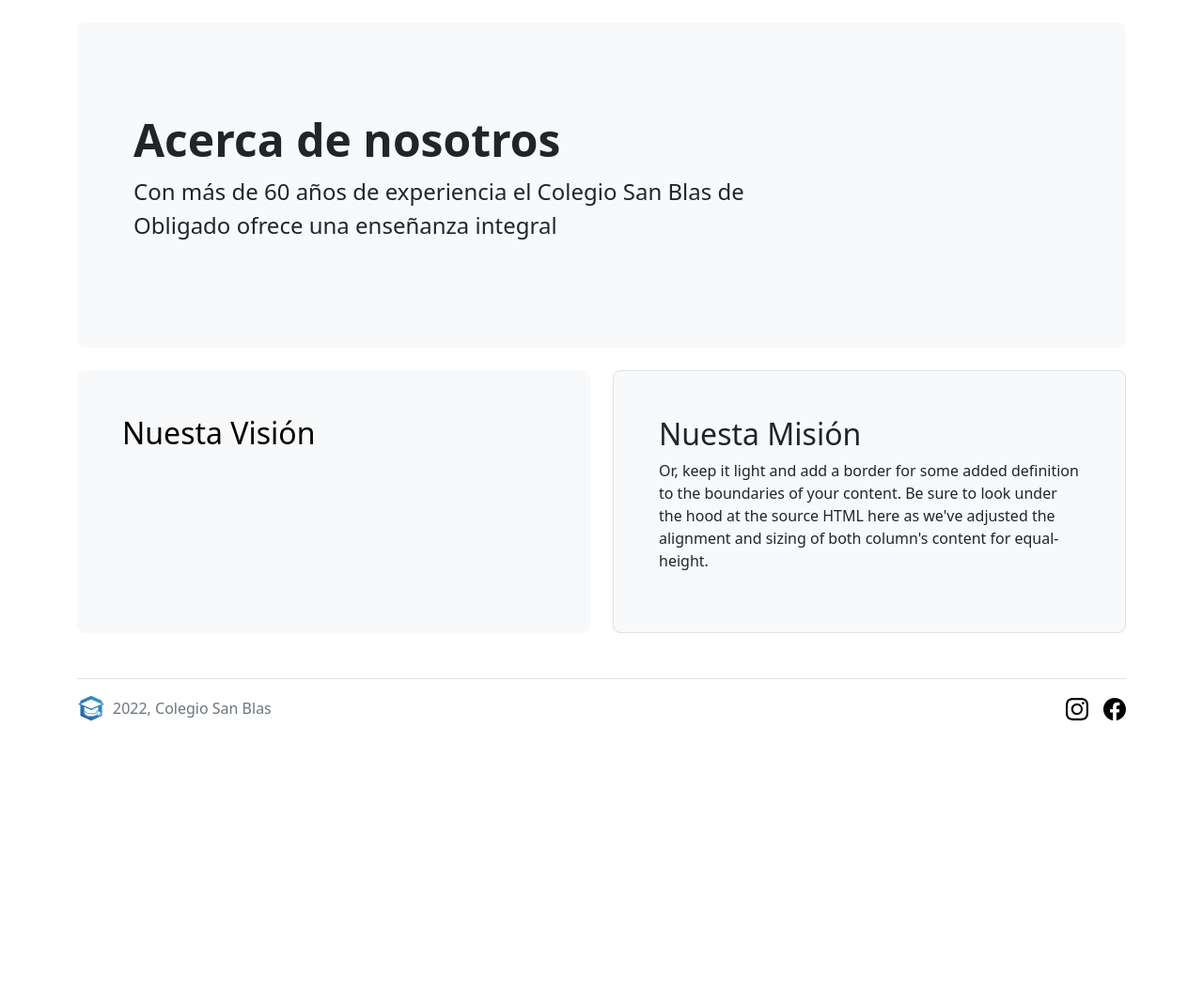
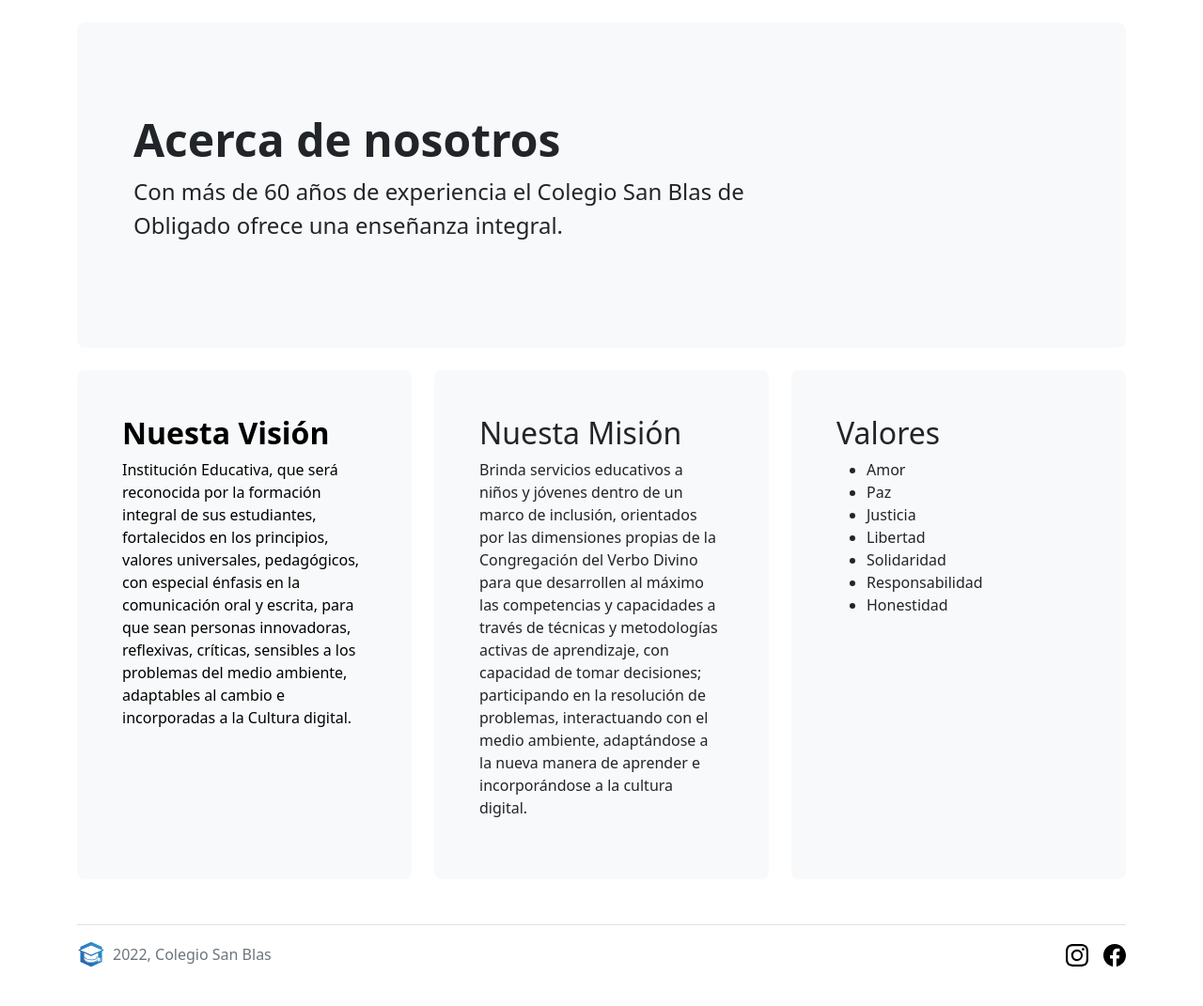
Before and after one commit to Usiless/ProyectoCSB, a Flask app: page /about in a window 1280 px wide. Shown: the part 62-1133 px from the top of the page at 94% size. Before the commit the page ends 830 px from the top, so only its background shows below. Run offline with Flask 2, Linux system fonts and the light colour scheme; some libraries are stand-ins or nearby versions.

Commit message:
A ver qué pasa

```diff
--- a/main.py
+++ b/main.py
@@ -357,8 +357,6 @@ def ver_profesores(id):
                 legajo.append([legajo_ids[i], legajo_data[i], id])
             legajo = limpia_sub_tabla_multi(legajo)
             legajo_raw = convierte_img_a_64_multi(legajo)
-            print(legajo)
-            print(legajo_raw)
             Profesores.update(db, profesor, legajo_raw)
         elif request.form["btn_submit"] == "btn_delete":
             Profesores.delete(db, id)
--- a/templates/about.html
+++ b/templates/about.html
@@ -7,21 +7,34 @@
     <div class="p-5 mb-4 bg-light rounded-3">
         <div class="container-fluid py-5">
             <h1 class="display-5 fw-bold">Acerca de nosotros</h1>
-            <p class="col-md-8 fs-4">Con más de 60 años de experiencia el Colegio San Blas de Obligado ofrece una enseñanza integral</p>
+            <p class="col-md-8 fs-4">Con más de 60 años de experiencia el Colegio San Blas de Obligado ofrece una enseñanza integral.</p>
         </div>
     </div>
-
     <div class="row align-items-md-stretch">
-        <div class="col-md-6">
+        <div class="col-md-4">
             <div class="h-100 p-5 text-bg-light rounded-3">
-                <h2>Nuesta Visión</h2>
-                <p></p>
+                <h2 class="display-10 fw-bold">Nuesta Visión</h2>
+                <p>Institución Educativa, que será reconocida por la formación integral de sus estudiantes, fortalecidos en los principios, valores universales, pedagógicos, con especial énfasis en la comunicación oral y escrita, para que sean personas innovadoras, reflexivas, críticas, sensibles a los problemas del medio ambiente, adaptables al cambio e incorporadas a la Cultura digital.</p>
             </div>
         </div>
-        <div class="col-md-6">
-            <div class="h-100 p-5 bg-light border rounded-3">
+        <div class="col-md-4">
+            <div class="h-100 p-5 bg-light rounded-3">
                 <h2>Nuesta Misión</h2>
-                <p>Or, keep it light and add a border for some added definition to the boundaries of your content. Be sure to look under the hood at the source HTML here as we've adjusted the alignment and sizing of both column's content for equal-height.</p>
+                <p>Brinda servicios educativos a niños y jóvenes dentro de un marco de inclusión, orientados por las dimensiones propias de la Congregación del Verbo Divino para que desarrollen al máximo las competencias y capacidades a través de técnicas y metodologías activas de aprendizaje, con capacidad de tomar decisiones; participando en la resolución de problemas, interactuando con el medio ambiente, adaptándose a la nueva manera de aprender e incorporándose a la cultura digital.</p>
+            </div>
+        </div>
+        <div class="col-md-4">
+            <div class="h-100 p-5 bg-light rounded-3">
+                <h2>Valores</h2>
+                <ul>
+                    <li>Amor</li>
+                    <li>Paz</li>
+                    <li>Justicia</li>
+                    <li>Libertad</li>
+                    <li>Solidaridad</li>
+                    <li>Responsabilidad</li>
+                    <li>Honestidad</li>
+                </ul>
             </div>
         </div>
     </div>
```
Also changed, not shown: templates/Tablas/his_de_ing.html (+5 -4 lines).
